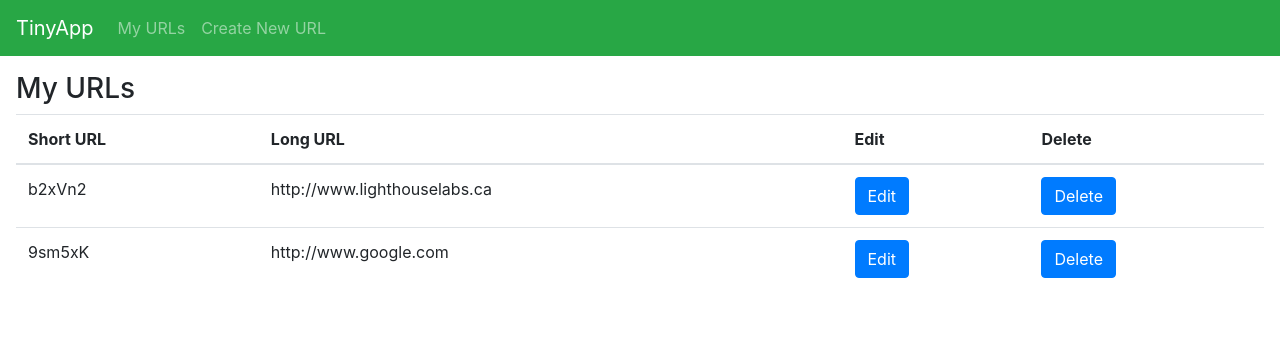
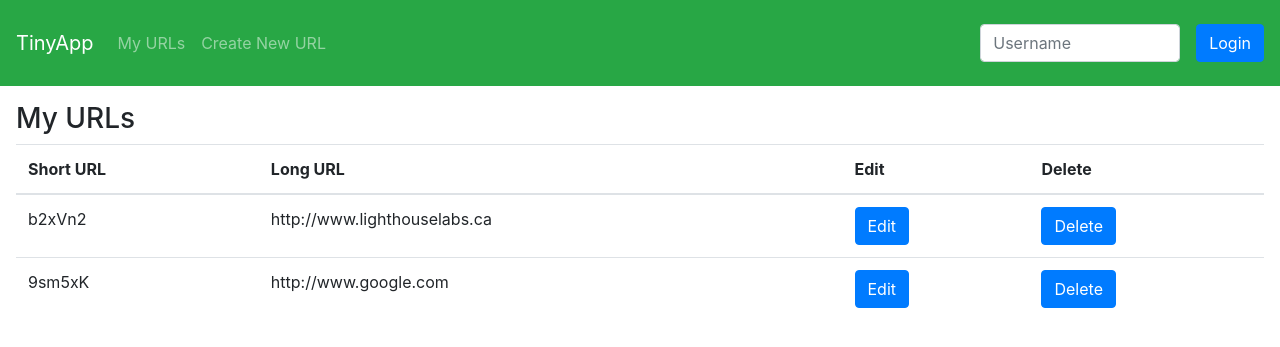
Before and after one commit to cmacdougall12/tinyapp, a Node server app: page /urls in a window 1280 px wide. Shown: the top 347 px of the page. Run offline with Node 20, Linux system fonts and the light colour scheme; some libraries are stand-ins or nearby versions.

Commit message:
added cookies and login/logout buttons to application

```diff
--- a/express_server.js
+++ b/express_server.js
@@ -1,6 +1,7 @@
 const express = require("express");
 const app = express();
 const bodyParser = require("body-parser");
+const cookieParser = require("cookie-parser");
 const { json } = require("body-parser");
 const PORT = 8080;
 
@@ -8,6 +9,9 @@ const urlDatabase = {
   b2xVn2: "http://www.lighthouselabs.ca",
   "9sm5xK": "http://www.google.com",
 };
+
+//set username to global variable so it is available for all required views
+let = username = "";
 
 //generate random alphanumeric string of length 6.
 const generateRandomString = function () {
@@ -21,14 +25,17 @@ app.set("view engine", "ejs");
 
 //middlewear
 app.use(bodyParser.urlencoded({ extended: true }));
+app.use(cookieParser());
 
 // get requests
 app.get("/urls", (req, res) => {
-  const templateVars = { urls: urlDatabase };
+  const templateVars = { urls: urlDatabase, username: username };
   res.render("urls_index", templateVars);
+  console.log(templateVars.username)
 });
 
 app.get("/urls/new", (req, res) => {
+  const templateVars = {username: username };
   res.render("urls_new");
 });
 
@@ -36,37 +43,43 @@ app.get("/urls/:shortURL", (req, res) => {
   const templateVars = {
     shortURL: req.params.shortURL,
     longURL: urlDatabase[req.params.shortURL],
+    username: username
   };
   res.render("urls_show", templateVars);
 });
 
-app.get("/u/:shortURL", (req,res)=>{
-  const longURL = urlDatabase[req.params.shortURL]
+app.get("/u/:shortURL", (req, res) => {
+  const longURL = urlDatabase[req.params.shortURL];
   res.redirect(longURL);
-})
+});
+
+//login to app
+app.post("/login", (req, res) => {
+  username = req.body.username;
+  res.cookie("username", username);
+  res.redirect("/urls");
+});
 
 //add a new url
 app.post("/urls", (req, res) => {
-  let newShortURL = generateRandomString()
+  let newShortURL = generateRandomString();
   let newLongURL = req.body.longURL;
   urlDatabase[newShortURL] = newLongURL;
-  res.redirect("/urls/"+newShortURL);
+  res.redirect("/urls/" + newShortURL);
 });
 
 //delete an existing url
-app.post("/urls/:shortURL/delete", (req,res)=>{
+app.post("/urls/:shortURL/delete", (req, res) => {
   delete urlDatabase[req.params.shortURL];
   res.redirect("/urls");
-})
+});
 
 //modify an existing url
-app.post("/urls/:shortURL/update", (req,res)=>{
+app.post("/urls/:shortURL/update", (req, res) => {
   let newLongURL = req.body.newLongURL;
   urlDatabase[req.params.shortURL] = newLongURL;
   res.redirect("/urls");
-})
-
-
+});
 
 app.listen(PORT, () => {
   console.log(`Example app listening on port ${PORT}`);
--- a/package.json
+++ b/package.json
@@ -20,8 +20,10 @@
   "homepage": "https://github.com/cmacdougall12/tinyapp#readme",
   "dependencies": {
     "body-parser": "^1.19.0",
+    "cookie-parser": "^1.4.5",
     "ejs": "^3.1.6",
-    "express": "^4.17.1"
+    "express": "^4.17.1",
+    "nodeman": "^1.1.2"
   },
   "devDependencies": {
     "nodemon": "^2.0.7"
--- a/views/partials/_header.ejs
+++ b/views/partials/_header.ejs
@@ -1,7 +1,15 @@
 <header>
   <nav class="navbar navbar-expand-md navbar-dark bg-success">
     <a class="navbar-brand" href="/urls">TinyApp</a>
-    <button class="navbar-toggler" type="button" data-toggle="collapse" data-target="#navbarNavAltMarkup" aria-controls="navbarNavAltMarkup" aria-expanded="false" aria-label="Toggle navigation">
+    <button
+      class="navbar-toggler"
+      type="button"
+      data-toggle="collapse"
+      data-target="#navbarNavAltMarkup"
+      aria-controls="navbarNavAltMarkup"
+      aria-expanded="false"
+      aria-label="Toggle navigation"
+    >
       <span class="navbar-toggler-icon"></span>
     </button>
     <div class="collapse navbar-collapse" id="navbarNavAltMarkup">
@@ -10,5 +18,23 @@
         <a class="nav-item nav-link" href="/urls/new">Create New URL</a>
       </div>
     </div>
+    <% if (username === ""){%>
+    <form class="form-inline" action="/login" method="POST">
+      <input
+        class="form-control"
+        type="text"
+        name="username"
+        placeholder="Username"
+        style="width: 200px; margin: 1em"
+      />
+      <button type="Login" class="btn btn-primary">Login</button>
+    </form>
+
+    <%} else {%>
+    <form class="form-inline" action="/logout" method="POST">
+      <h5>Logged in as: <%=username    %></h5>
+      <button type="Logout" class="btn btn-primary">Logout</button>
+    </form>
+  <%}%>
   </nav>
 </header>
```
Also changed, not shown: 1 other file.
